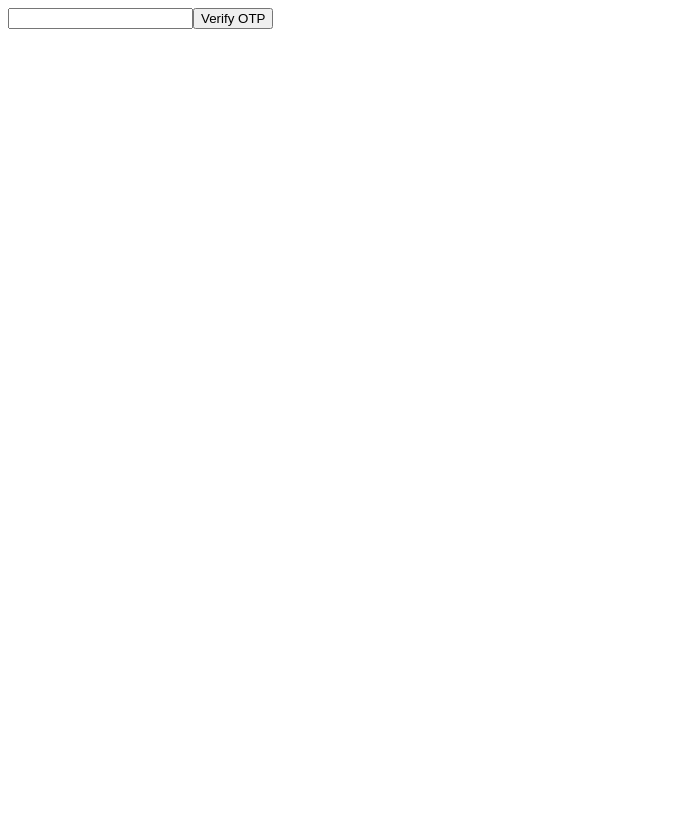
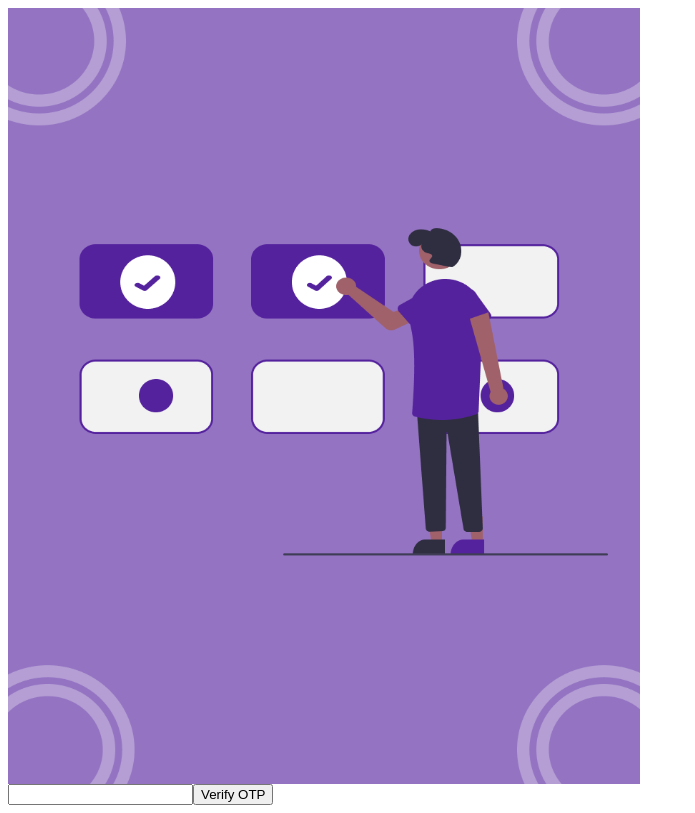
Before and after one commit to Group-2-Unicorn/e-wallet-frontend, a React (Create React App) app: page /VerifyOTP in a window 1280 px wide. Shown: the whole page, without its empty margins (0-695 px from the left). Built offline with nearby package versions, Linux system fonts and the light colour scheme.

Commit message:
modified the otp page

```diff
--- a/src/Components/ForgetPassword/VerifyOTP.js
+++ b/src/Components/ForgetPassword/VerifyOTP.js
@@ -1,16 +1,20 @@
 import React, { useState, useEffect } from 'react';
 import { useNavigate } from 'react-router';
+import otpimage from "../Assets/otpimage.png";
+import Image from '../ReUsableComponent/ImageCard';
+
+
 
 const VerifyOTP = () => {
   const [otp, setOtp] = useState('');
-  const [loading, setLoading] = useState(false);
+  // const [loading, setLoading] = useState(false);
   const [error, setError] = useState('');
 
     const navigate = useNavigate();
 
   const handleSubmit = async (event) => {
     event.preventDefault();
-    setLoading(true);
+    // setLoading(true);
 
     try {
       const response = await fetch('https://aa94-154-113-161-131.eu.ngrok.io/api/v1/forgot-password/verify-otp', {
@@ -29,13 +33,18 @@ const VerifyOTP = () => {
       }
     } catch (e) {
       setError(e.message);
-    } finally {
-      setLoading(false);
+    // } finally {
+    //   setLoading(false);
     }
 
   };
 
   return (
+    <div className='verify-otp-container'>
+      <div className="sign-up-left-container">
+          <Image className="logo" src={otpimage} alt="" />
+        </div>
+
       <form onSubmit={handleSubmit}>
         <input
           type="text"
@@ -43,10 +52,11 @@ const VerifyOTP = () => {
           onChange={(e) => setOtp(e.target.value)}
         />
         {error && <p>{error}</p>}
-      <button type="submit" disabled={loading}>
+        <button type="submit">
           Verify OTP
         </button>
       </form>
+    </div>
   );
 };
 
```
Lines whose indentation alone changed are shown as unchanged.
